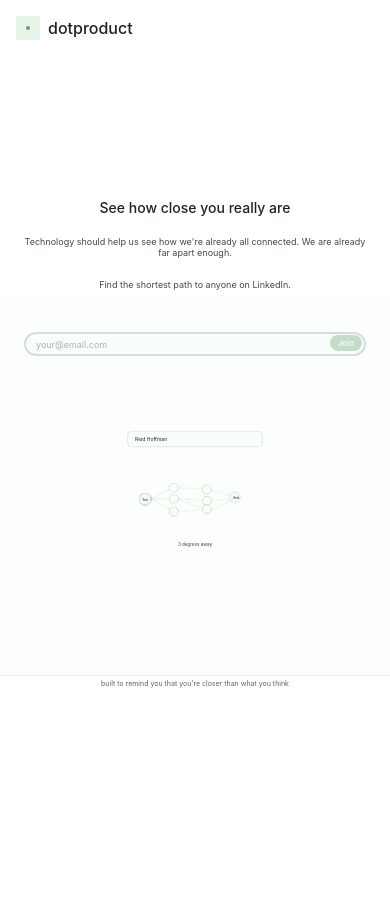
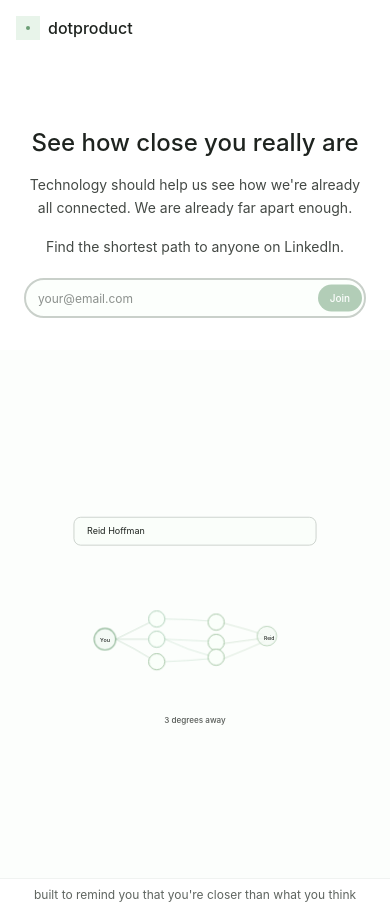
Before and after one commit to vitoriarlima/dotproduct-landing, a Next.js app: page / in a window 390 px wide. Before the commit the page ends 844 px from the top, so only its background shows below. Built offline with nearby package versions, Linux system fonts and the light colour scheme.

Commit message:
Fix mobile layout - fits without   scrolling, add share preview

```diff
--- a/app/page.tsx
+++ b/app/page.tsx
@@ -316,7 +316,7 @@
   }
 
   return (
-    <div className="h-screen md:min-h-screen flex flex-col relative overflow-hidden md:overflow-visible" style={{ backgroundColor: "oklch(1 0 0)" }}>
+    <div className="min-h-screen md:h-screen flex flex-col relative" style={{ backgroundColor: "oklch(1 0 0)" }}>
       {/* Logo - fixed position */}
       <div className="absolute top-4 left-4 md:top-8 md:left-8 flex items-center gap-2 z-10">
         <div className="w-6 h-6 md:w-8 md:h-8 flex items-center justify-center" style={{ backgroundColor: "oklch(0.85 0.06 150 / 0.3)" }}>
@@ -325,20 +325,18 @@
         <span className="text-base md:text-lg font-medium" style={{ color: "oklch(0.25 0.01 150)" }}>dotproduct</span>
       </div>
 
-      <main className="flex flex-col md:flex-1 md:grid md:grid-cols-2">
+      <main className="flex-1 flex flex-col md:grid md:grid-cols-2">
         {/* Content Section */}
-        <div className="flex flex-col justify-start pt-[calc(33vh-80px)] md:justify-center items-center md:items-start text-center md:text-left px-6 md:px-16 lg:px-24 md:py-0 space-y-5 md:space-y-6 h-[35vh] md:h-auto">
-          <h1 className="text-sm md:text-4xl lg:text-6xl font-medium leading-tight text-balance" style={{ color: "oklch(0.25 0.01 150)" }}>
+        <div className="flex flex-col justify-center items-center md:items-start text-center md:text-left px-6 pt-32 pb-8 md:px-16 lg:px-24 md:py-0 md:justify-center space-y-4 md:space-y-6">
+          <h1 className="text-2xl md:text-4xl lg:text-6xl font-medium leading-tight text-balance" style={{ color: "oklch(0.25 0.01 150)" }}>
             See how close you really are
           </h1>
-          <div className="space-y-5 md:hidden">
-            <p className="text-[9px] leading-tight text-pretty max-w-lg" style={{ color: "oklch(0.40 0.01 150)" }}>
-              Technology should help us see how we're already all connected. We are already far apart enough.
-            </p>
-            <p className="text-[9px] leading-tight text-pretty max-w-lg" style={{ color: "oklch(0.40 0.01 150)" }}>
-              Find the shortest path to anyone on LinkedIn.
-            </p>
-          </div>
+          <p className="text-sm md:text-lg lg:text-xl leading-relaxed text-pretty max-w-lg md:hidden" style={{ color: "oklch(0.40 0.01 150)" }}>
+            Technology should help us see how we're already all connected. We are already far apart enough.
+          </p>
+          <p className="text-sm md:text-lg lg:text-xl leading-relaxed text-pretty max-w-lg md:hidden" style={{ color: "oklch(0.40 0.01 150)" }}>
+            Find the shortest path to anyone on LinkedIn.
+          </p>
           <p className="hidden md:block text-lg lg:text-xl leading-relaxed text-pretty max-w-lg" style={{ color: "oklch(0.40 0.01 150)" }}>
             Technology should help us see how we're already all connected. We are already far apart enough.
           </p>
@@ -347,7 +345,7 @@
           </p>
 
           {/* Waitlist Form */}
-          <div className="w-full max-w-lg mt-5 md:mt-0">
+          <div className="w-full max-w-lg mt-1 md:mt-0">
             <form
               onSubmit={handleSubmit}
               className="space-y-1 md:space-y-4"
@@ -361,7 +359,7 @@
                   onChange={(e) => setEmail(e.target.value)}
                   required
                   disabled={isSubmitting}
-                  className="w-full h-6 md:h-14 px-2.5 md:px-6 pr-16 md:pr-36 text-[9px] md:text-base rounded-full transition-all focus:border-[oklch(0.75_0.06_150)]"
+                  className="w-full h-10 md:h-14 px-3 md:px-6 pr-20 md:pr-36 text-xs md:text-base rounded-full transition-all focus:border-[oklch(0.75_0.06_150)]"
                   style={{
                     border: "2px solid oklch(0.85 0.01 150)",
                     backgroundColor: "oklch(0.995 0.008 145 / 0.5)",
@@ -372,7 +370,7 @@
                 <button
                   type="submit"
                   disabled={!email || isSubmitting}
-                  className="absolute right-1 top-1/2 -translate-y-1/2 px-2 md:px-6 py-0.5 md:py-2.5 rounded-full hover:opacity-90 text-[8px] md:text-sm"
+                  className="absolute right-1 top-1/2 -translate-y-1/2 px-3 md:px-6 py-1.5 md:py-2.5 rounded-full hover:opacity-90 text-[10px] md:text-sm"
                   style={{
                     backgroundColor: "oklch(0.65 0.08 150)",
                     color: "white",
@@ -395,7 +393,7 @@
                     border: "1px solid oklch(0.85 0.06 150)",
                   }}
                 >
-                  <p className="text-[10px] md:text-sm" style={{ color: "oklch(0.30 0.08 150)" }}>
+                  <p className="text-xs md:text-sm" style={{ color: "oklch(0.30 0.08 150)" }}>
                     {successMessage}
                   </p>
                 </div>
@@ -409,7 +407,7 @@
                     border: "1px solid oklch(0.85 0.08 10)",
                   }}
                 >
-                  <p className="text-[10px] md:text-sm" style={{ color: "oklch(0.35 0.08 10)" }}>
+                  <p className="text-xs md:text-sm" style={{ color: "oklch(0.35 0.08 10)" }}>
                     {errorMessage}
                   </p>
                 </div>
@@ -419,18 +417,18 @@
         </div>
 
         {/* Animated Graph Section */}
-        <div className="flex items-center justify-center md:items-center md:pt-0 relative md:flex-1 md:border-l h-[45vh] md:h-auto md:min-h-[140px]" style={{
+        <div className="flex items-center justify-center relative py-12 md:py-0 md:flex-1 md:border-l" style={{
           backgroundColor: "oklch(0.98 0.008 145 / 0.3)",
           borderColor: "oklch(0.90 0.01 150 / 0.4)"
         }}>
-          <div className="scale-[0.25] md:scale-100">
+          <div className="scale-[0.45] md:scale-100">
             <AnimatedGraph />
           </div>
         </div>
       </main>
 
-      <footer className="border-t flex items-start pt-1 md:items-center md:py-4 justify-center h-[20vh] md:h-auto" style={{ borderColor: "oklch(0.90 0.01 150 / 0.4)" }}>
-        <p className="text-center text-[7px] md:text-sm leading-tight" style={{ color: "oklch(0.50 0.01 150)" }}>
+      <footer className="border-t py-2 md:py-4" style={{ borderColor: "oklch(0.90 0.01 150 / 0.4)" }}>
+        <p className="text-center text-xs md:text-sm leading-tight" style={{ color: "oklch(0.50 0.01 150)" }}>
           built to remind you that you're closer than what you think
         </p>
       </footer>
```
